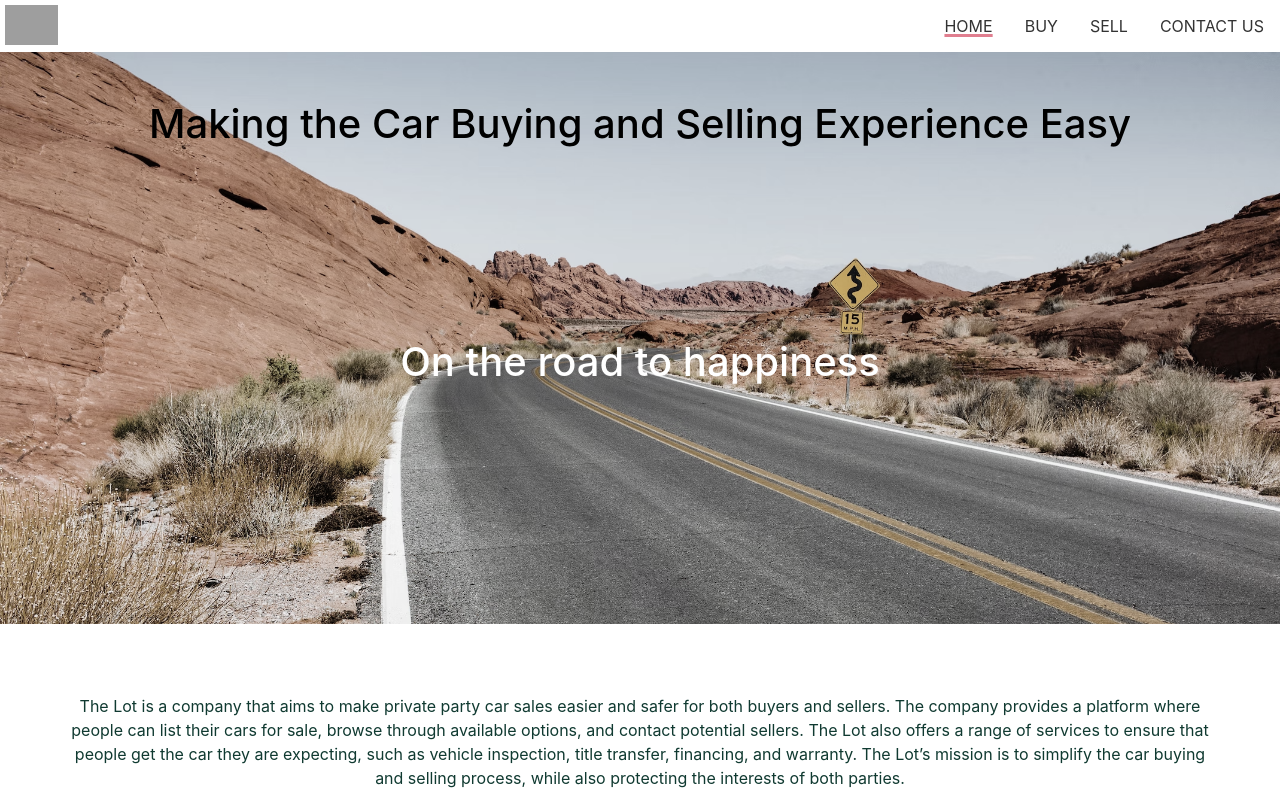
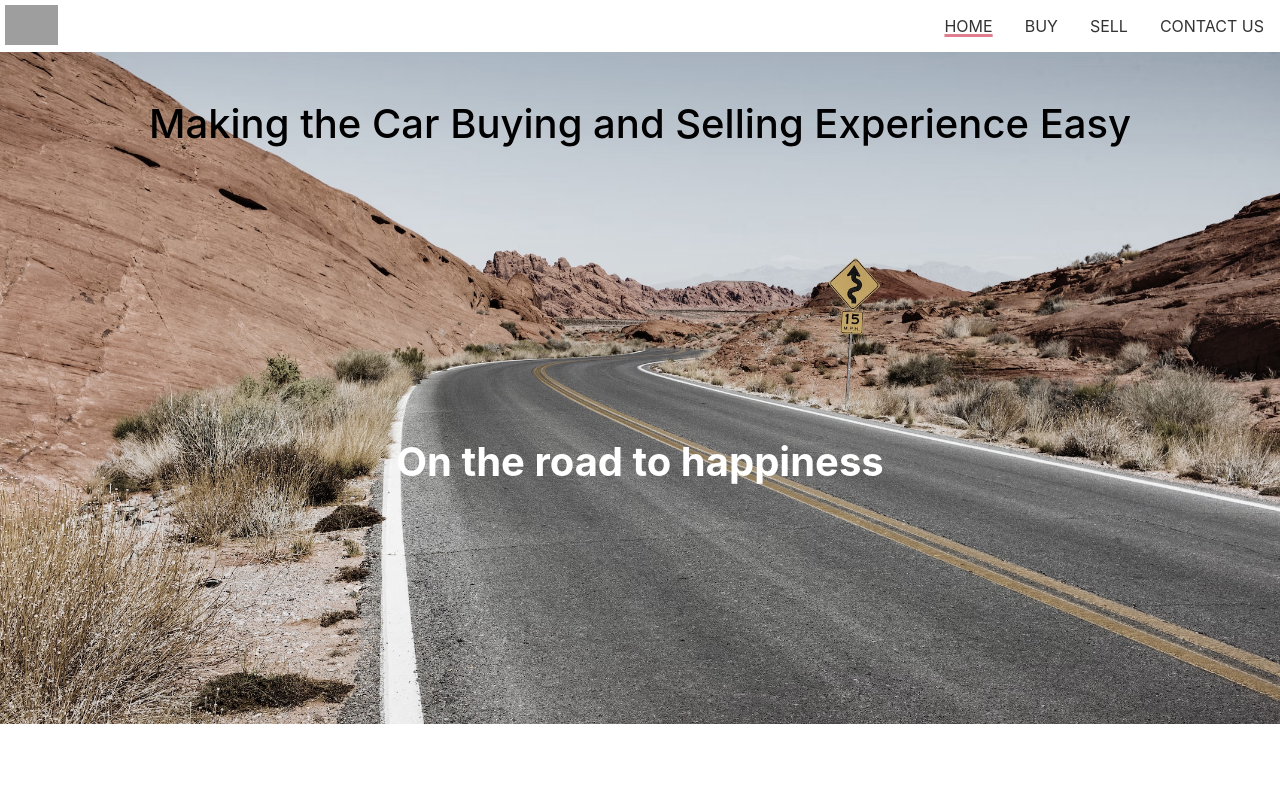
Before and after one commit to keira-mclean/capstone-cjk-be, a React (Create React App) app in the folder frontend/: page / in a window 1280 px wide. Shown: the top 797 px of the page. Built offline with nearby package versions, Linux system fonts and the light colour scheme; grey boxes are pictures that could not be loaded; the HTML template or start-up script is replaced by a standard one.

Commit message:
clean up css

```diff
--- a/frontend/src/pages/Home.css
+++ b/frontend/src/pages/Home.css
@@ -29,9 +29,10 @@
 }
 .home-text-md {
     color: white;
-    margin: 40px;
-    padding: 150px;
+    margin: 140px;
+    padding: 150px 50px 50px 50px;
     font-size: 40px;
+    font-weight: bolder;
 }
 .companyInfo {
     color: rgb(16, 58, 49);
```
